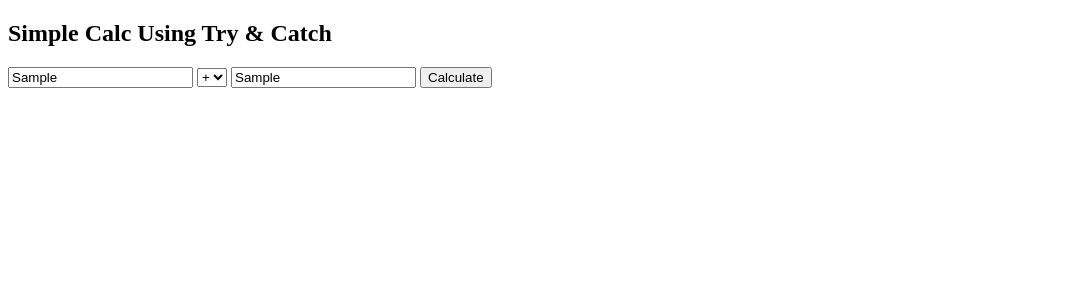
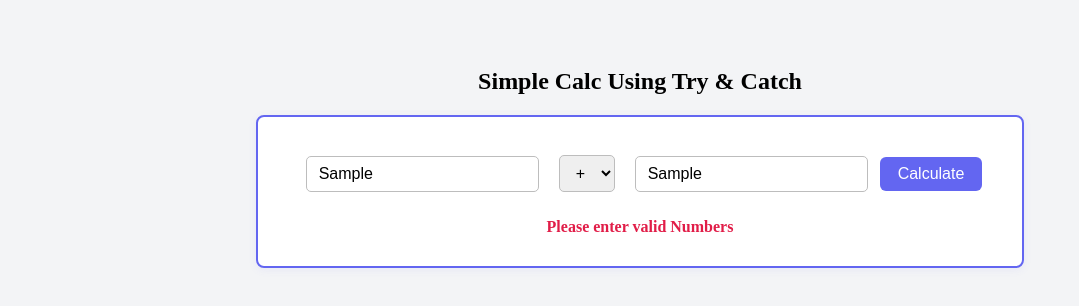
Before and after one commit to TarunSingh-07/JS-Concept-Based-Projects, a plain HTML site: page Try catch n Error handling/Simple calculator/index.html in a window 1280 px wide. Both pictures are taken after typing "Sample", "Sample" into the empty fields and a click on the button "Calculate". Shown: the whole page, without its empty margins (0-1079 px from the left). Drawn offline with Linux system fonts and the light colour scheme.

Commit message:
Enhance calculator functionality with input validation and error handling

```diff
--- a/Try catch n Error handling/Simple calculator/index.html
+++ b/Try catch n Error handling/Simple calculator/index.html
@@ -4,6 +4,53 @@
     <meta charset="UTF-8">
     <meta name="viewport" content="width=device-width, initial-scale=1.0">
     <title>Document</title>
+    <style>
+        body {
+            background: #f3f4f6;
+            font-size: Arial, sans-serif;
+            text-align: center;
+            padding: 40px;
+        }
+        .calculator {
+            background: #fff;
+            border: 2px solid #6366f1;
+            border-radius: 8px;
+            display: inline-block;
+            padding: 30px 40px;
+            box-shadow: 0 2px 8px rgba(99,102,241,0.08);
+        }
+        input, select {
+            padding: 8px 12px;
+            margin: 8px;
+            border-radius: 5px;
+            border: 1px solid #bdbdbd;
+            font-size: 1em;
+        }
+
+         button {
+            padding: 8px 18px;
+            background: #6366f1;
+            color: #fff;
+            border: none;
+            border-radius: 6px;
+            font-size: 1em;
+            cursor: pointer;
+            transition: background 0.2s;
+        }
+        button:hover {
+            background: #4f46e5;
+        }
+                #result {
+            margin-top: 18px;
+            font-weight: bold;
+            color: #22223b;
+        }
+        #error {
+            margin-top: 10px;
+            color: #e11d48;
+            font-weight: bold;
+        }
+    </style>
 </head>
 <body>
     <h2>Simple Calc Using Try & Catch</h2>
@@ -22,7 +69,37 @@
     </div>
 
     <script>
+        document.getElementById('calcBtn').addEventListener('click', function() {
+            const num1 = document.getElementById('num1').value.trim()
+            const num2 = document.getElementById('num2').value.trim()
+            const op = document.getElementById('operator').value
+            const resultDiv = document.getElementById('result')
+            const error = document.getElementById('error')
 
+            resultDiv.textContent = ''
+            error.textContent = ''
+
+            try {
+                if (num1 === '' || num2 === '') throw "Both numbers are required."
+                const a = Number(num1)
+                const b = Number(num2)
+
+                if(isNaN(a) || isNaN(b)) throw "Please enter valid Numbers"
+                let result
+                switch(op) {
+                    case '+': result = a + b; break
+                    case '-': result = a - b; break
+                    case '*': result = a * b; break
+                    case '/':
+                        if (b === 0) throw "Division by Zero is not allowed"
+                        result = a / b; break
+                    default : throw "Invalid operator."
+                }
+                resultDiv.textContent = `Result: ${result}`
+            } catch (err) {
+                error.textContent = err
+            }
+        })
     </script>
 </body>
 </html>
```
